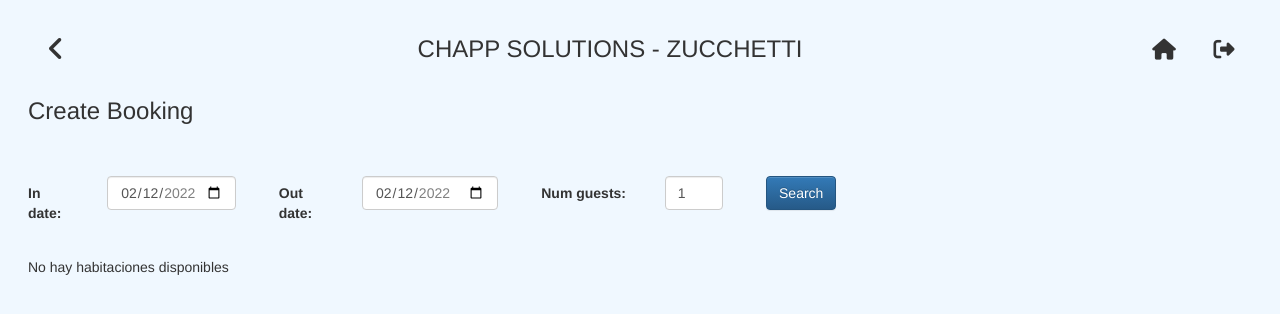
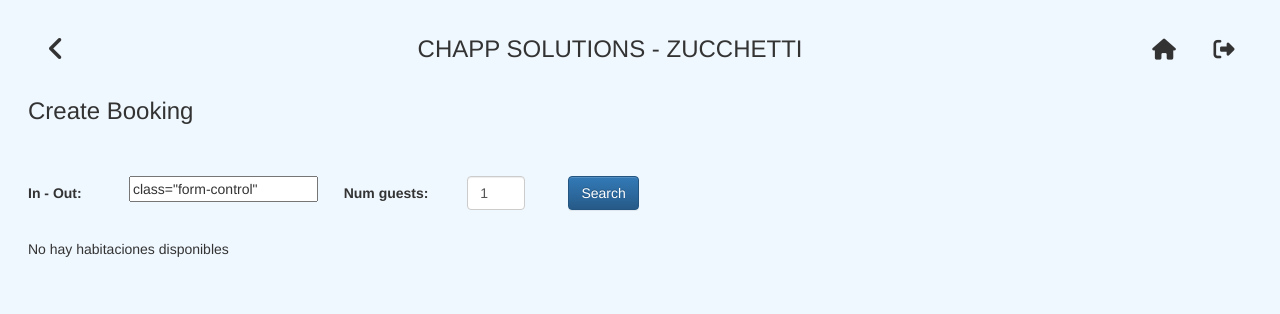
Before and after one commit to Deborah92/hotelbookingapp, a Django app: page /new_booking in a window 1280 px wide. Shown: the top 314 px of the page. Run offline with Django 3.2, Linux system fonts and the light colour scheme; a user stored in the database is signed in; some libraries are stand-ins or nearby versions.

Commit message:
Control de fechas en el buscador para reservar

```diff
--- a/hotelbooking/templates/hotelbooking/base.html
+++ b/hotelbooking/templates/hotelbooking/base.html
@@ -7,6 +7,10 @@
         <link rel="stylesheet" href="//maxcdn.bootstrapcdn.com/bootstrap/3.4.1/css/bootstrap-theme.min.css">
         <link rel="stylesheet" href="{% static 'css/app.css' %}">
         <script src="https://kit.fontawesome.com/f8abda3465.js" crossorigin="anonymous"></script>
+        <script src="https://ajax.googleapis.com/ajax/libs/jquery/3.5.1/jquery.min.js"></script>
+        <script type="text/javascript" src="https://cdn.jsdelivr.net/momentjs/latest/moment.min.js"></script>
+        <script type="text/javascript" src="https://cdn.jsdelivr.net/npm/daterangepicker/daterangepicker.min.js"></script>
+        <link rel="stylesheet" type="text/css" href="https://cdn.jsdelivr.net/npm/daterangepicker/daterangepicker.css" />
         <title>Bookings App</title>
     </head>
     <body>
--- a/hotelbooking/templates/hotelbooking/new_booking.html
+++ b/hotelbooking/templates/hotelbooking/new_booking.html
@@ -10,21 +10,15 @@
             <form action="{% url 'get_room_types_available' %}" method="get">
                 <div id="search-bar" >
                     <div class="form-group row mr-2 fit-content">
-                        <label class="col-sm-4 col-form-label label-search">In date:</label>
+                        <label class="col-sm-4 col-form-label label-search">In - Out:</label>
                         <div class="col-sm-8">
-                            <input type="date" class="form-control" name="in_date" value={{in_date}} min="2022-01-01" max="2022-12-31" required>
-                        </div>
-                    </div>
-                    <div class="form-group row mr-2 fit-content">
-                        <label class="col-sm-4 col-form-label label-search">Out date:</label>
-                        <div class="col-sm-8">
-                            <input type="date" class="form-control" name="out_date" value={{out_date}} min="2022-01-01" max="2022-12-31" required>
+                            <input type="text" name="in_out_range" value={{in_out_range}} class="form-control" required />
                         </div>
                     </div>
                     <div class="form-group row mr-2 fit-content">
                         <label class="col-sm-7 col-form-label label-search">Num guests:</label>
                         <div class="col-sm-5">
-                        <input type="number" class="form-control" name="num_guests" min="0" max="4" value={{num_guests}} required>
+                            <input type="number" class="form-control" name="num_guests" min="1" max="4" value={{num_guests}} required />
                         </div>
                     </div>
                     <button type="submit" class="btn btn-primary fit-content align-items-center">Search</button>
@@ -54,4 +48,23 @@
             </form>
         </div>
     </div>
+
+
+    <script type="text/javascript">
+
+        $(function() {
+            $('input[name="in_out_range"]').daterangepicker({
+                opens: 'left',
+                startDate: moment("{{in_date}}" || moment(), 'YYYY-MM-DD'),
+                endDate: moment("{{out_date}}" || moment().startOf('hour').add(24, 'hour'), 'YYYY-MM-DD'),
+                minDate: moment(),
+                maxDate: moment().endOf('year'),
+                locale: {
+                    format: 'YYYY-MM-DD'
+                }
+            }, function(start, end, label) {
+                console.log("A new date selection was made: " + start.format('YYYY-MM-DD') + ' to ' + end.format('YYYY-MM-DD'));
+            });
+        });
+    </script>
 {% endblock %}
--- a/hotelbooking/views.py
+++ b/hotelbooking/views.py
@@ -1,17 +1,19 @@
-from django.contrib.auth import authenticate, login, logout
+from django.contrib.auth import authenticate, login
 from django.contrib.auth.decorators import login_required
 from django.shortcuts import render, redirect
 from django.urls import reverse
-from django.db.models import DurationField, ExpressionWrapper, F
+from django.db.models import F
 from .models import Booking, RoomType, Room, Customer
-from datetime import datetime, date
+from datetime import datetime, timedelta
 import random
 import string
 from urllib.parse import urlencode
+from hashlib import blake2b
 
-def generate_random_alphanumeric_string(length):
-    random_alp_numeric_str = string.ascii_letters + string.digits
-    return ''.join(random.choice(random_alp_numeric_str) for i in range(length))
+def generate_hash(text):
+    hash = blake2b(digest_size=10)
+    hash.update(text.encode('utf-8'))
+    return hash.hexdigest()
 
 def login_user(request):
     return render(request, 'registration/login.html', {})
@@ -37,10 +39,11 @@ def booking_list(request):
 
 @login_required(login_url='/accounts/login/')
 def new_booking(request):
+    now = datetime.now()
     return render(
         request,
         'hotelbooking/new_booking.html',
-        {'in_date': str(datetime.now()), 'out_date': str(datetime.now()), 'num_guests': 1}
+        {'in_date': now.strftime("%d-%m-%Y"), 'out_date': str( datetime.now().date() + timedelta(days=1)), 'num_guests': 1}
     )
 
 def error_404_view(request):
@@ -52,18 +55,28 @@ def dif_between_dates(start_date, end_date):
 
 
 def get_room_types_available(request):
-    in_date = request.GET['in_date']
-    out_date = request.GET['out_date']
-    num_guests = request.GET['num_guests']
-    dif_in_out_date = dif_between_dates(in_date,out_date)
-    room_types_available = RoomType.objects.filter(max_guest__gte=num_guests, room__is_bookable=True).exclude(
+    try:
+        in_out_range = request.GET['in_out_range'].split(" - ")
+        in_date = in_out_range[0]
+        out_date = in_out_range[1]
+        num_guests = request.GET['num_guests']
+        dif_in_out_date = dif_between_dates(in_date,out_date)
+        room_types_available = RoomType.objects.filter(max_guest__gte=num_guests, room__is_bookable=True).exclude(
         booking__checkin_date__lte=out_date, booking__checkout_date__gt=in_date).order_by('id').annotate(total=F('price') * dif_in_out_date.days)
+        return render(
+            request,
+            'hotelbooking/new_booking.html',
+            {'room_types_available' : room_types_available, 'in_out_range': in_date + ' - ' + out_date, 'in_date': in_date, 'out_date': out_date, 'num_guests': num_guests }
+        )
+    except Exception as e:
+        pass
+        return render(
+            request,
+            'hotelbooking/new_booking.html',
+            {'num_guests': num_guests}
+        )
 
-    return render(
-        request,
-        'hotelbooking/new_booking.html',
-        {'room_types_available' : room_types_available, 'in_date': in_date, 'out_date': out_date, 'num_guests': num_guests }
-    )
+
 
 def booking_contact_data(request):
     in_date = request.GET['in_date']
@@ -105,8 +118,10 @@ def save_booking(request):
         room_type_instance = RoomType.objects.get(id=room_type)
         dif_in_out_date = dif_between_dates(in_date,out_date)
         total = dif_in_out_date.days * room_type_instance.price
+        now=datetime.now().strftime("%c")
+
         booking_instance = Booking(
-            locator = generate_random_alphanumeric_string(10),
+            locator = generate_hash(now+str(num_guests)+str(room.num)),
             room_type = room_type_instance,
             num_guest = num_guests,
             customer = customer_instance,
```
Also changed, not shown: db.sqlite3.
